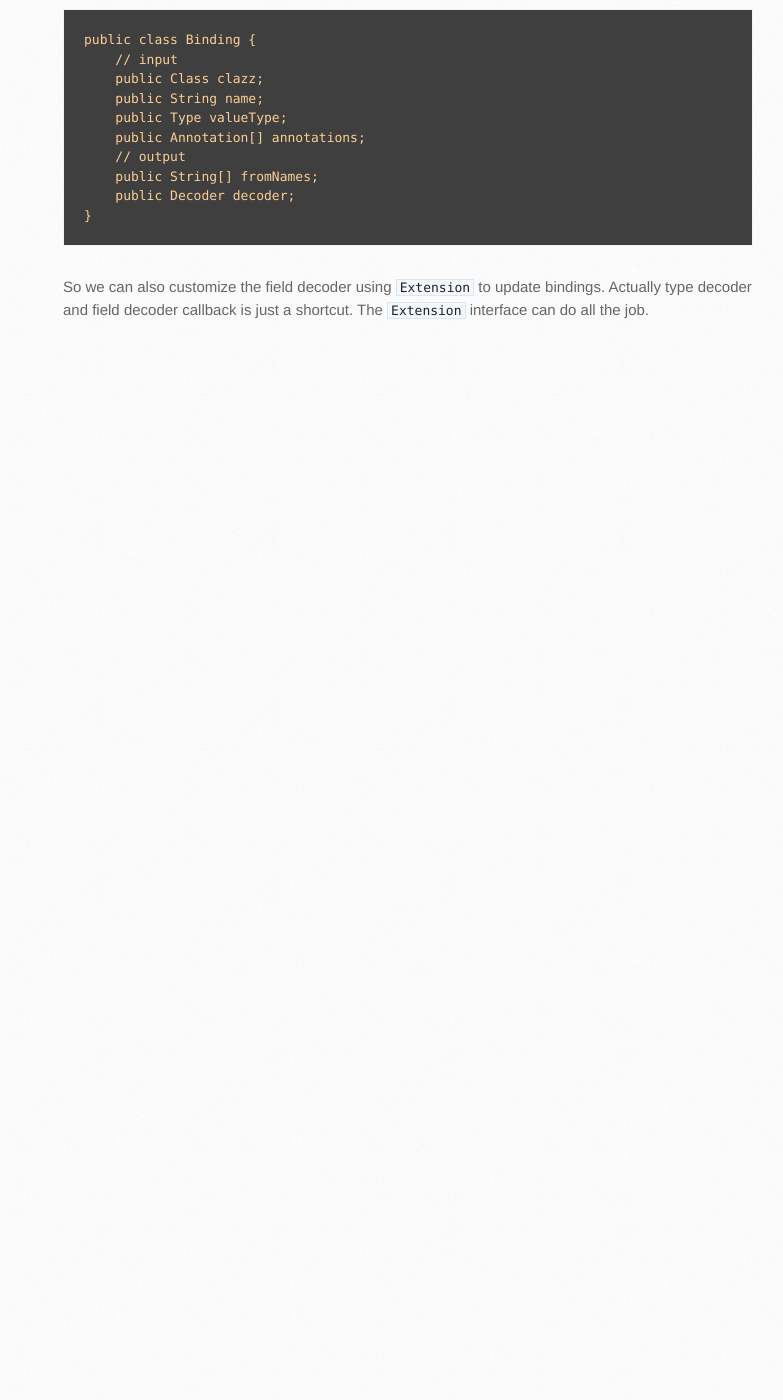
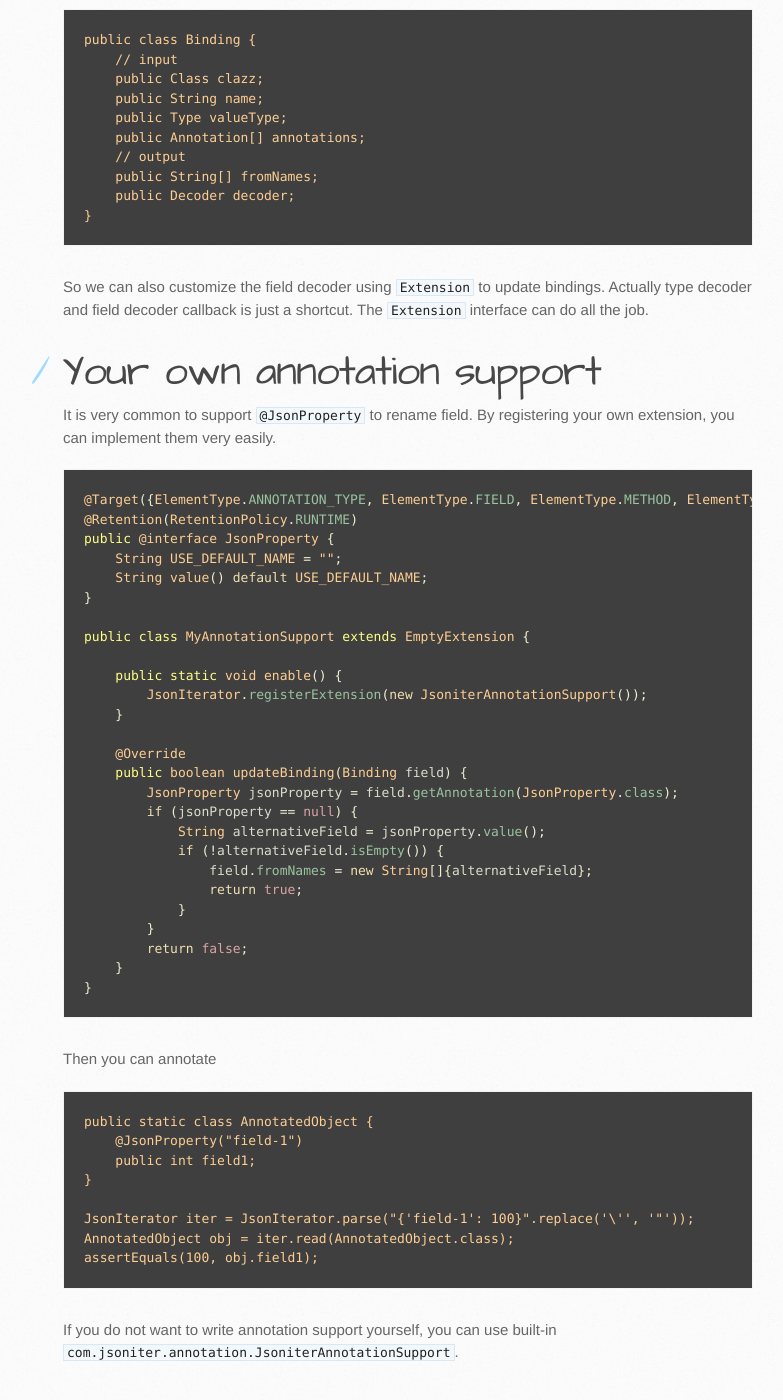
Before and after one commit to json-iterator/json-iterator.github.io, a Jekyll site: the page built from java-extension.md, in a window 1280 px wide and 1400 px high, scrolled down 3388 px. Shown: the whole window, without its empty margins (107-890 px from the left). Built offline with Jekyll 4.4.1, drawn with Linux system fonts in a browser that asks for light colours; comment, search, counter and statistics services are not loaded; before the commit the page ends 3752 px from its top, so only the background shows below that.

Commit message:
Update java-extension.md

````diff
--- a/java-extension.md
+++ b/java-extension.md
@@ -151,3 +151,51 @@ public class Binding {
 ```
 
 So we can also customize the field decoder using `Extension` to update bindings. Actually type decoder and field decoder callback is just a shortcut. The `Extension` interface can do all the job.
+
+# Your own annotation support
+
+It is very common to support `@JsonProperty` to rename field. By registering your own extension, you can implement them very easily.
+
+```java
+@Target({ElementType.ANNOTATION_TYPE, ElementType.FIELD, ElementType.METHOD, ElementType.PARAMETER})
+@Retention(RetentionPolicy.RUNTIME)
+public @interface JsonProperty {
+    String USE_DEFAULT_NAME = "";
+    String value() default USE_DEFAULT_NAME;
+}
+
+public class MyAnnotationSupport extends EmptyExtension {
+
+    public static void enable() {
+        JsonIterator.registerExtension(new JsoniterAnnotationSupport());
+    }
+
+    @Override
+    public boolean updateBinding(Binding field) {
+        JsonProperty jsonProperty = field.getAnnotation(JsonProperty.class);
+        if (jsonProperty == null) {
+            String alternativeField = jsonProperty.value();
+            if (!alternativeField.isEmpty()) {
+                field.fromNames = new String[]{alternativeField};
+                return true;
+            }
+        }
+        return false;
+    }
+}
+```
+
+Then you can annotate
+
+```
+public static class AnnotatedObject {
+    @JsonProperty("field-1")
+    public int field1;
+}
+
+JsonIterator iter = JsonIterator.parse("{'field-1': 100}".replace('\'', '"'));
+AnnotatedObject obj = iter.read(AnnotatedObject.class);
+assertEquals(100, obj.field1);
+```
+
+If you do not want to write annotation support yourself, you can use built-in `com.jsoniter.annotation.JsoniterAnnotationSupport`.
````
